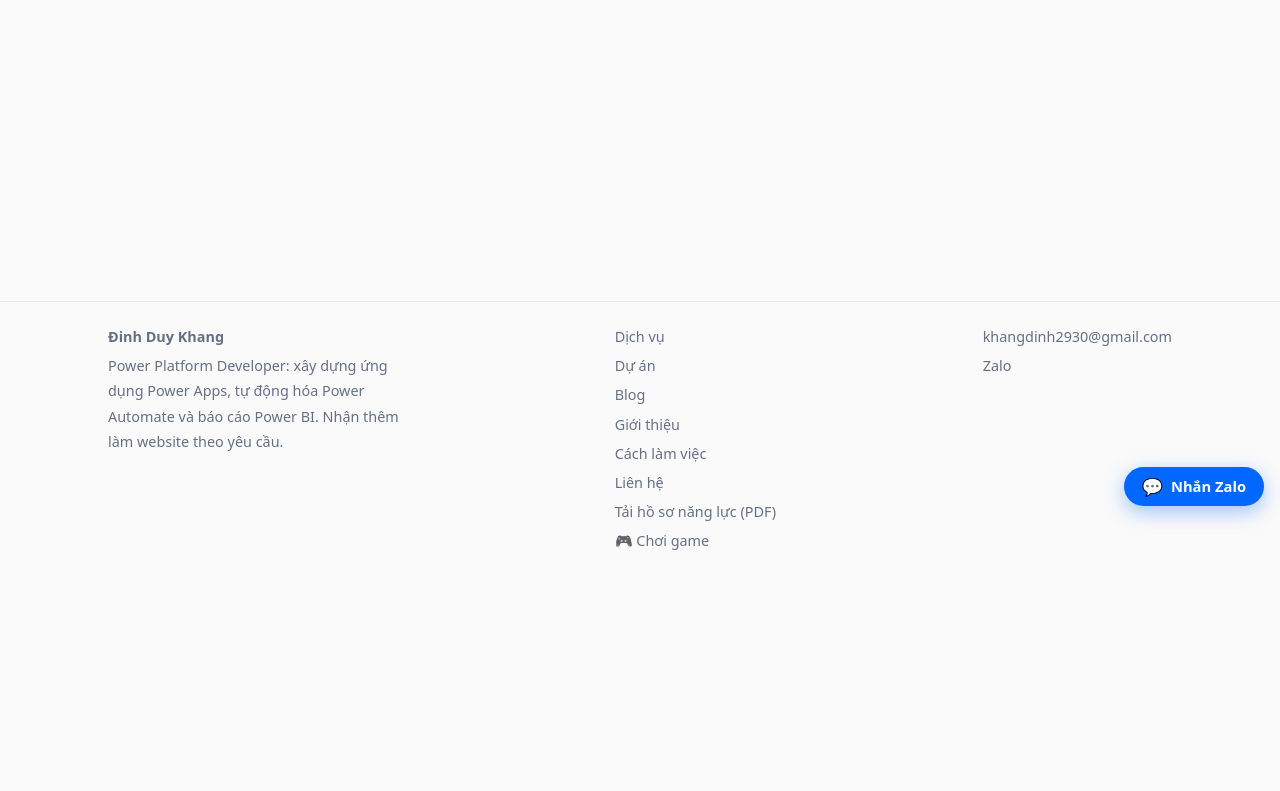
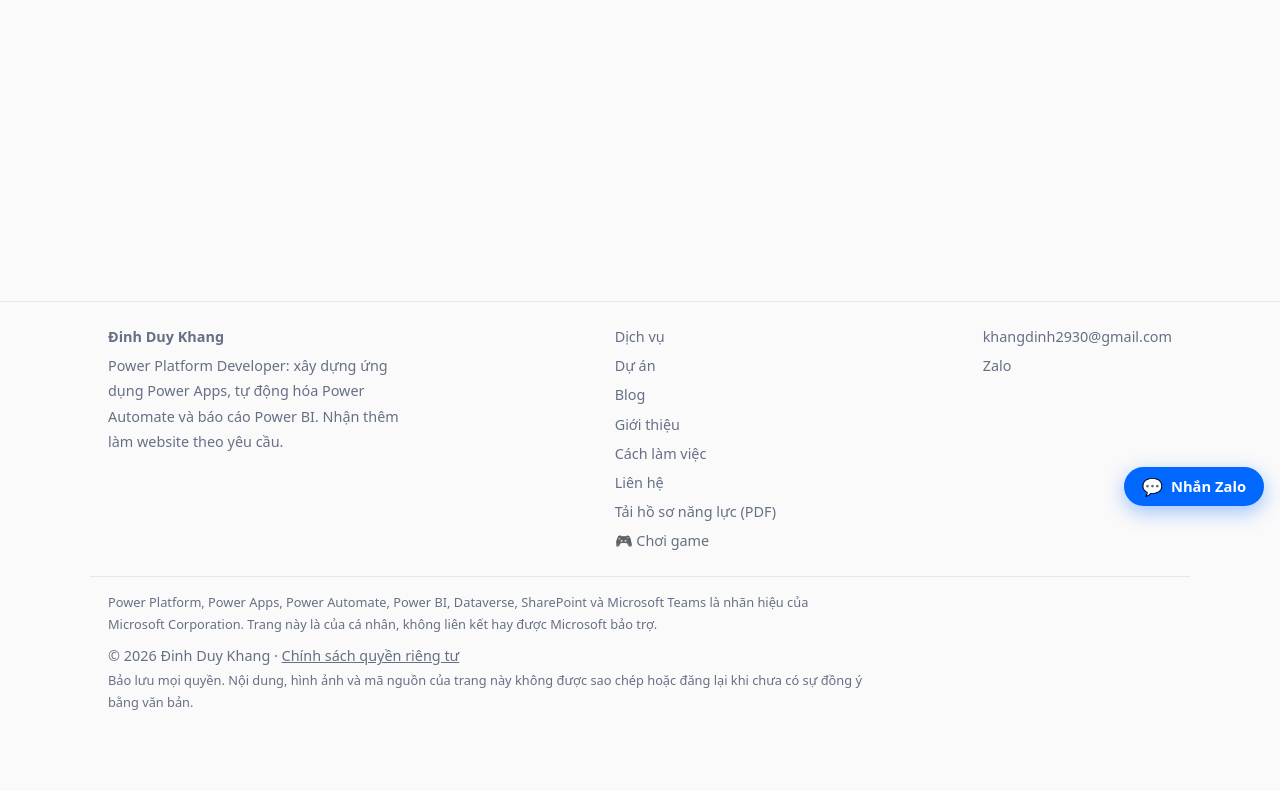
Before and after one commit to khang293/khang293.github.io, an Astro site: page /tags in a window 1280 px wide. Shown: the part 278-1069 px from the top of the page. Before the commit the page ends 902 px from the top, so only its background shows below. Built offline with nearby package versions, Linux system fonts and the light colour scheme; Astro itself is replaced by a stand-in of ours.

Commit message:
Fix invisible footer: rename footer wrapper class that collided with the code copy button

```diff
--- a/src/layouts/Base.astro
+++ b/src/layouts/Base.astro
@@ -127,7 +127,7 @@ const contactLinks = [
           </div>
         )}
       </div>
-      <div class="wrap wide copy">
+      <div class="wrap wide foot-copy">
         <p class="legal">{t.trademark}</p>
         © {new Date().getFullYear()} {SITE.author} · <a href={lp(lang, '/privacy/')}>{t.privacy}</a>
         <p class="legal">{t.rights}</p>
--- a/src/styles/global.css
+++ b/src/styles/global.css
@@ -137,7 +137,7 @@ pre:hover .copy,.copy:focus{opacity:1}
 .site-footer .foot p{margin:4px 0 0;max-width:300px}
 .foot-links{display:flex;flex-direction:column;gap:4px}
 .foot-links a{color:var(--muted)}
-.site-footer .copy{margin-top:22px;padding-top:14px;border-top:1px solid var(--line)}.chip-big.alt{background:transparent;color:var(--muted);font-weight:500}
+.site-footer .foot-copy{margin-top:22px;padding-top:14px;border-top:1px solid var(--line)}.chip-big.alt{background:transparent;color:var(--muted);font-weight:500}
 @media (hover:none){.copy{opacity:1}}
 @media(max-width:720px){.site-header nav{flex-wrap:nowrap;scrollbar-width:none}.site-header nav::-webkit-scrollbar{display:none}.site-header nav a{white-space:nowrap}}
 .block-head.row>a{white-space:nowrap}
@@ -167,7 +167,7 @@ pre:hover .copy,.copy:focus{opacity:1}
 .card.pkg .price b{font-size:1.1rem}
 .card.pkg .btn{align-self:flex-start;margin-top:4px}
 .consent{margin:0;font-size:.85rem;color:var(--muted)}
-.site-footer .copy a{color:var(--muted);text-decoration:underline}
+.site-footer .foot-copy a{color:var(--muted);text-decoration:underline}
 
 .qr{display:flex;align-items:center;gap:16px;margin-top:14px;flex-wrap:wrap}
 .qr img{border-radius:12px;border:1px solid var(--line);background:#fff}
```
